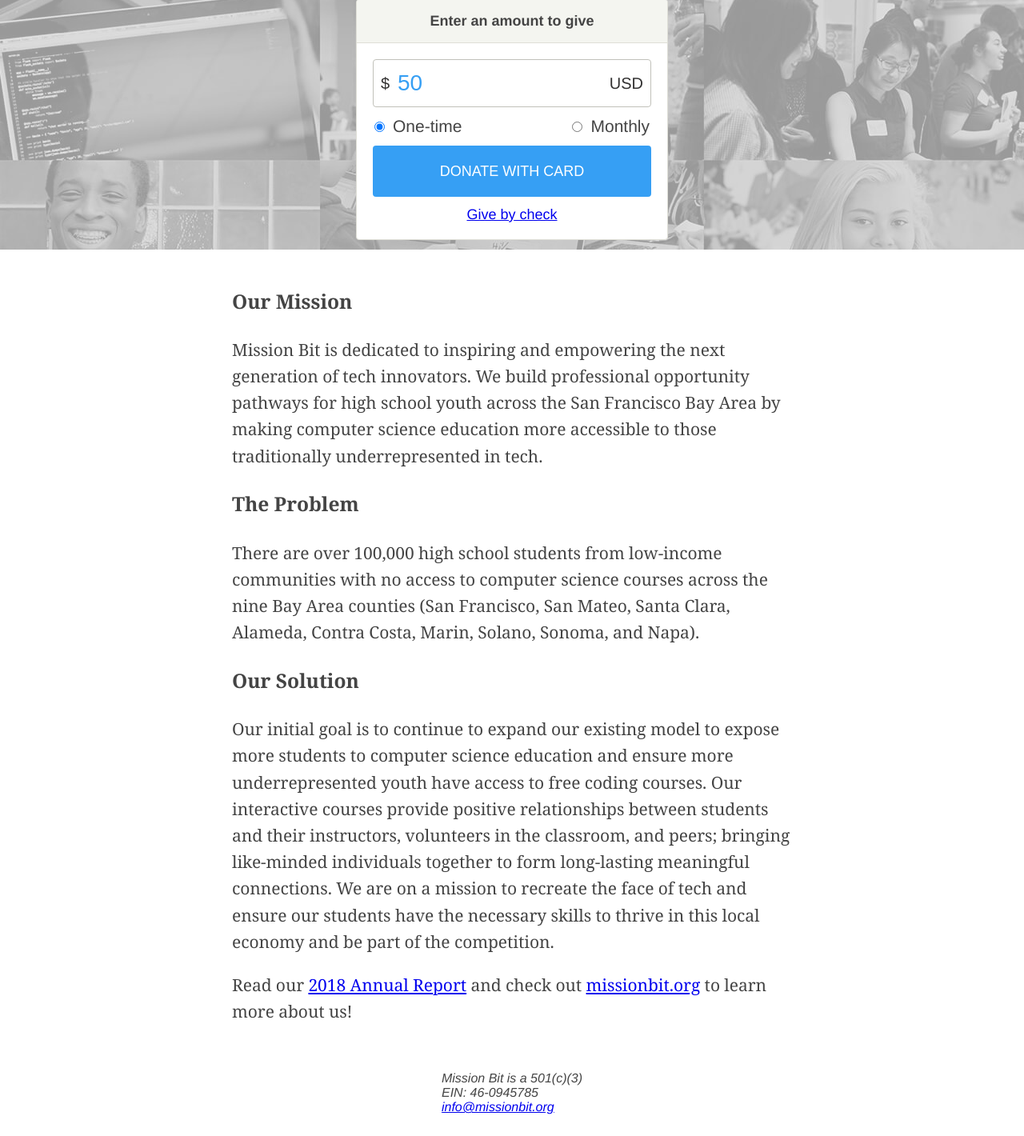
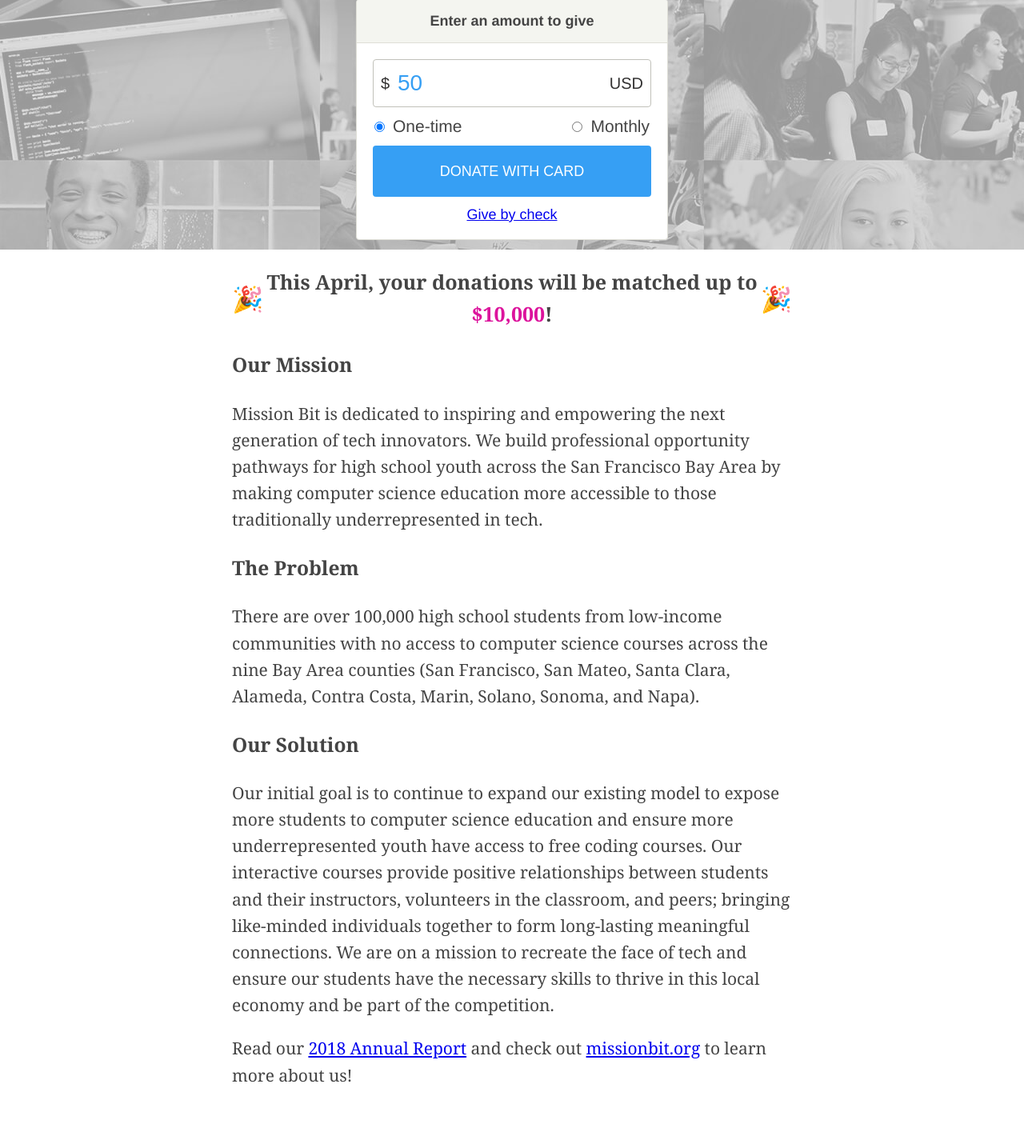
Before and after one commit to MissionBit/mb-text-donation, a Flask app: page / in a window 1280 px wide. Shown: the part 113-1533 px from the top of the page at 80% size. Before the commit the page ends 1506 px from the top, so only its background shows below. Run offline with Flask 2, Linux system fonts and the light colour scheme; some libraries are stand-ins or nearby versions.

Commit message:
April donation match

```diff
--- a/templates/index.html
+++ b/templates/index.html
@@ -36,13 +36,11 @@
   </form>
 </div>
 <div class="org-info">
-  <!--
   <div class="feature">
     <div class="endcap">🎉</div>
-    <div class="middle">This December, your donations will be matched up to <span class="feature-color">$10,000</span>!</div>
+    <div class="middle">This April, your donations will be matched up to <span class="feature-color">$10,000</span>!</div>
     <div class="endcap">🎉</div>
   </div>
-  -->
   <h3>Our Mission</h3>
   <p>
     Mission Bit is dedicated to inspiring and empowering the next generation
```
